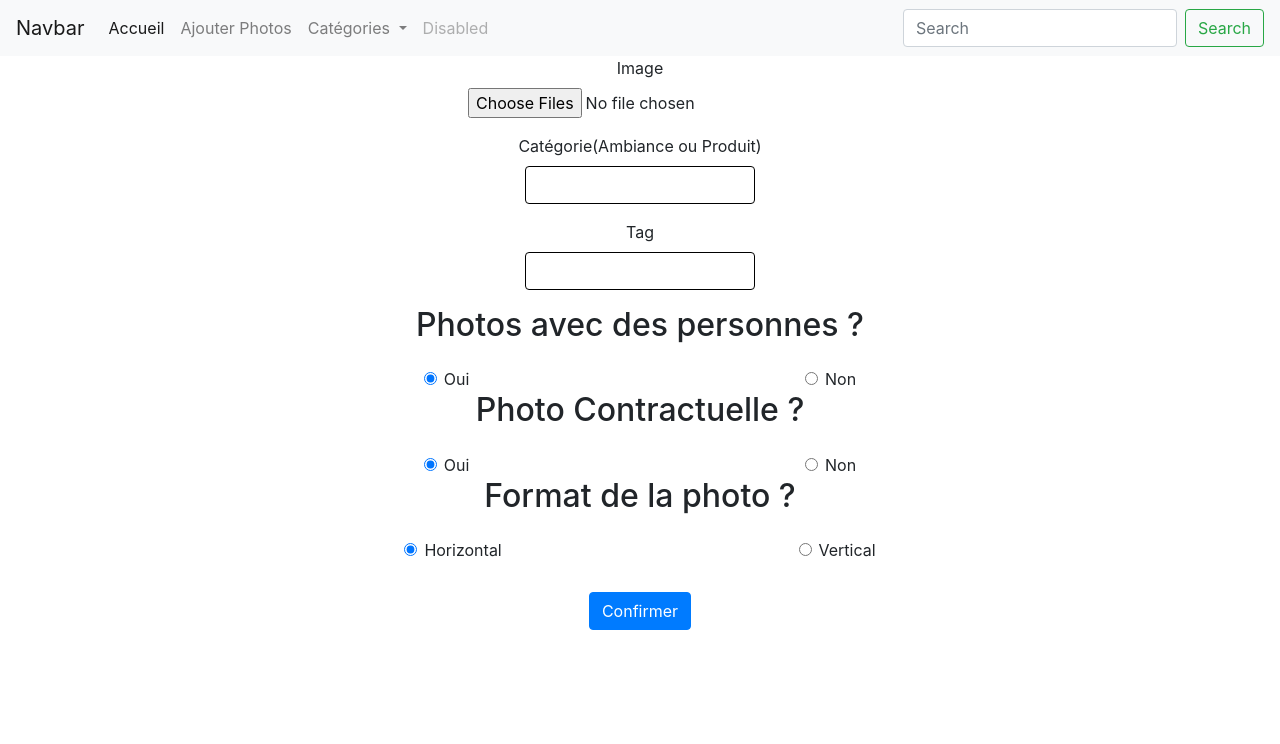
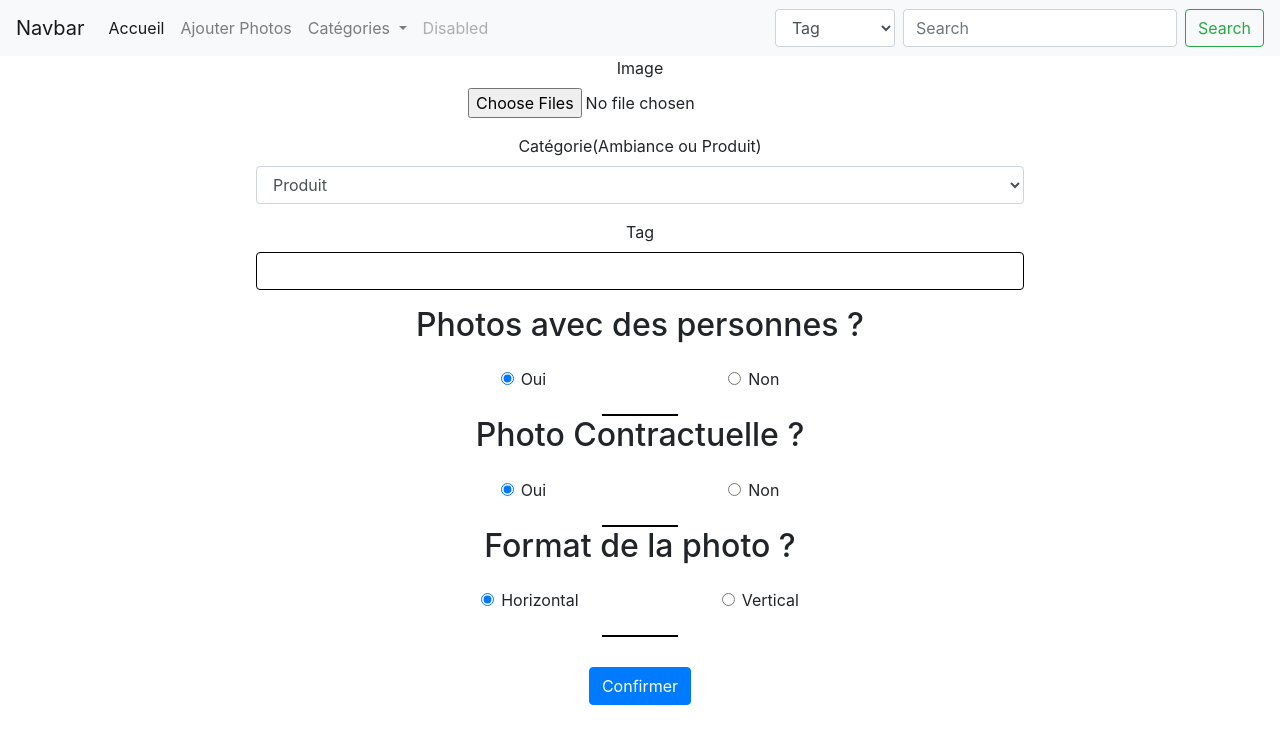
Before and after one commit to Netszky/Challenge_48H, a Flask app: page /AjouterPhoto in a window 1280 px wide. Shown: the top 744 px of the page. Run offline with Flask 2, Linux system fonts and the light colour scheme; some libraries are stand-ins or nearby versions.

Commit message:
lundi soir

```diff
--- a/Main.py
+++ b/Main.py
@@ -15,15 +15,26 @@ mongo = PyMongo(app)
 db = mongo.db.passionfroid
 db2 = mongo.db.fs.files
 
-
 @app.route('/', methods=['GET', 'POST'])
 def index():
     if request.method == "POST":
         recherche = request.form.get("recherche")
+        filtre = request.form.get("filtre")
+        print(filtre)
         if recherche:
             recherche = str.capitalize(recherche)
-            images = db.find({"tag": {"$regex": recherche}})
-            return render_template('index.html', images=images)
+            if filtre == 'Tag':
+                print("tag")
+                images = db.find({"tag": {"$regex": recherche}})
+                return render_template('index.html', images=images)
+            elif filtre == 'Categorie':
+                print("Cat")
+                images = db.find({"categorie": {"$regex": recherche}})
+                return render_template('index.html', images=images)
+            elif filtre == 'Nom':
+                print("nom")
+                images = db.find({"image_passionfroid_name": {"$regex": recherche}})
+                return render_template('index.html', images=images)
     else:
         images = db.find()
         return render_template('index.html', images=images)
--- a/static/style/accueil.css
+++ b/static/style/accueil.css
@@ -73,9 +73,7 @@ body{
 .card__background{
   background-size: cover;
   background-position: center;
-  border-radius: var(--spacing-l);
   bottom: 0;
-  filter: brightness(0.75) saturate(1.2) contrast(0.85);
   left: 0;
   position: absolute;
   right: 0;
@@ -89,10 +87,6 @@ body{
 
 .card:hover .card__background{
   transform: scale(1.05) translateZ(0);
-}
-
-.card-grid:hover > .card:not(:hover) .card__background{
-  filter: brightness(0.5) saturate(0) contrast(1.2) blur(20px);
 }
 
 .card__content{
--- /dev/null
+++ b/static/style/detail.css
@@ -0,0 +1,6 @@
+.container {
+    display: block!important;
+    align-content: center;
+    text-align: center;
+    margin-top: 5%;
+}
--- a/static/style/upload.css
+++ b/static/style/upload.css
@@ -1,14 +1,15 @@
 
 #file {
     border: black 1px solid;
-    width: 30%;
 }
 .form-check {
     text-align: center!important;
 }
 .form_box {
     display: flex;
-    justify-content: space-around;
+    justify-content: space-around!important;
+    margin-left: 20%;
+    margin-right: 20%;
 }
 .title {
     display: flex;
@@ -31,3 +32,10 @@
     display: flex!important;
     justify-content: center!important;
 }
+.separate{
+    background-color: black;
+    height: 2px;
+    margin-top: 3%;
+    margin-left: 45%;
+    margin-right: 45%;
+}
--- a/templates/layout/base.html
+++ b/templates/layout/base.html
@@ -35,6 +35,11 @@
       </li>
     </ul>
     <form class="form-inline my-2 my-lg-0" action="{{ url_for('index')}}" method="post" role="form">
+      <select name="filtre" class="form-control form-control-md" style="margin-right: 0.5em">
+        <option value="Tag">Tag</option>
+        <option value="Nom">Nom</option>
+        <option value="Categorie">Catégorie</option>
+      </select>
       <input class="form-control mr-sm-2" type="search" name="recherche" placeholder="Search" aria-label="Search">
       <button class="btn btn-outline-success my-2 my-sm-0" type="submit">Search</button>
     </form>
--- a/templates/upload.html
+++ b/templates/upload.html
@@ -5,7 +5,7 @@
     <meta http-equiv="X-UA-Compatible" content="IE=edge">
     <meta name="viewport" content="width=device-width, initial-scale=1.0">
     <title>Index</title>
-    <link rel="stylesheet" type="text/css" href= "{{ url_for('static', filename='style/upload.css') }}">
+    <link href="{{ url_for('static', filename='style/upload.css') }}" rel="stylesheet" type="text/css">
     <link rel="stylesheet" href="https://maxcdn.bootstrapcdn.com/bootstrap/4.0.0/css/bootstrap.min.css" integrity="sha384-Gn5384xqQ1aoWXA+058RXPxPg6fy4IWvTNh0E263XmFcJlSAwiGgFAW/dAiS6JXm" crossorigin="anonymous">
 </head>
 {% extends "layout/base.html" %}
@@ -25,7 +25,10 @@
         <div class="form-group">
             <label for="file">Catégorie(Ambiance ou Produit)</label>
             <div class="container_input">
-                <input type="text" name="categorie" class="form-control" id="file" aria-describedby="emailHelp" placeholder="">
+                <select name="categorie" class="form-control form-control-md">
+                    <option value="Produit">Produit</option>
+                    <option value="Ambiance">Ambiance</option>
+                </select>
             </div>
           </div>
         <div class="form-group">
@@ -41,52 +44,55 @@
             </div>
         <div class="form_box">
             <div class="form-check">
-                <input class="form-check-input" type="radio" name="radio" id="exampleRadios1" value="Oui" checked>
-                <label class="form-check-label" for="exampleRadios1">
+                <input  class="form-check-input" type="radio" name="radio" id="exampleRadios1" value="Oui" checked>
+                <label class="form-check-label">
                   Oui
                 </label>
               </div>
               <div class="form-check">
                 <input class="form-check-input" type="radio" name="radio" id="exampleRadios2" value="Non">
-                <label class="form-check-label" for="exampleRadios2">
+                <label class="form-check-label">
                   Non
                 </label>
               </div>
         </div>
+        <div class="separate"></div>
         <div class="title">
                 <h2>Photo Contractuelle ?</h2>
             </div>
         <div class="form_box">
             <div class="form-check">
                 <input class="form-check-input" type="radio" name="radio_contract" id="exampleRadios1" value="Oui" checked>
-                <label class="form-check-label" for="exampleRadios1">
+                <label class="form-check-label">
                   Oui
                 </label>
               </div>
               <div class="form-check">
                 <input class="form-check-input" type="radio" name="radio_contract" id="exampleRadios2" value="Non">
-                <label class="form-check-label" for="exampleRadios2">
+                <label class="form-check-label">
                   Non
                 </label>
               </div>
         </div>
+        <div class="separate"></div>
         <div class="title">
                 <h2>Format de la photo ?</h2>
         </div>
         <div class="form_box">
             <div class="form-check">
                 <input class="form-check-input" type="radio" name="radio_format" id="exampleRadios1" value="Horizontal" checked>
-                <label class="form-check-label" for="exampleRadios1">
+                <label class="form-check-label">
                   Horizontal
                 </label>
               </div>
               <div class="form-check">
                 <input class="form-check-input" type="radio" name="radio_format" id="exampleRadios2" value="Vertical">
-                <label class="form-check-label" for="exampleRadios2">
+                <label class="form-check-label">
                   Vertical
                 </label>
               </div>
         </div>
+        <div class="separate"></div>
         <div class="form_button">
             <button type="submit" class="btn btn-primary">Confirmer</button>
         </div>
```
Also changed, not shown: templates/detail.html (+99 -0 lines).
